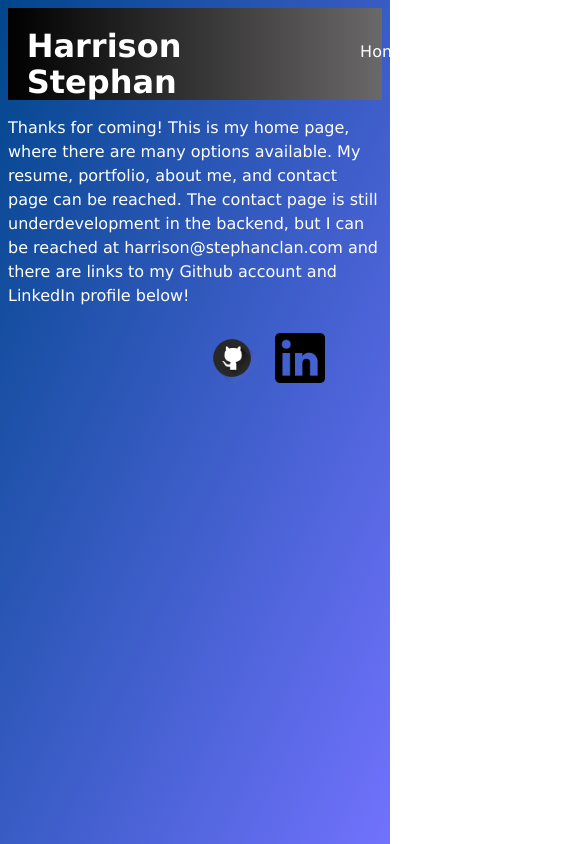
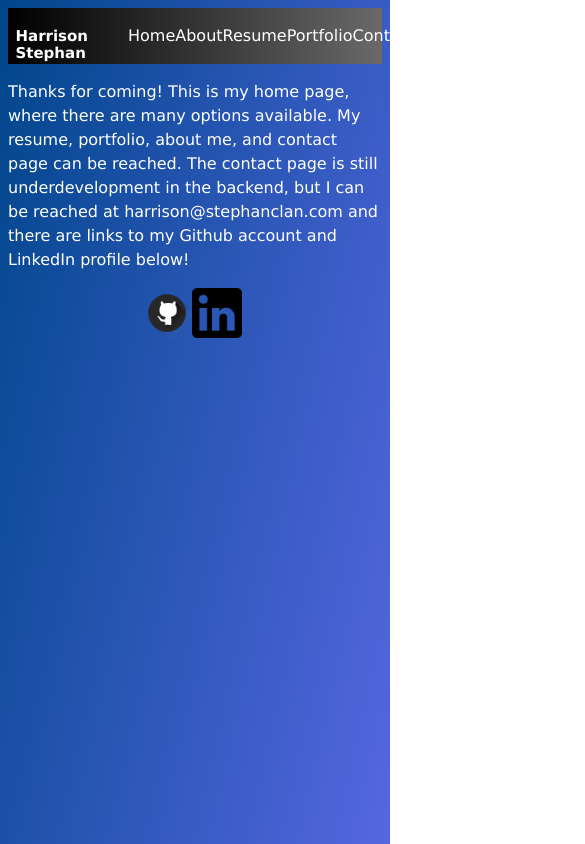
Before and after one commit to hstephan23/react-portfolio, a React (Vite) app: page / in a window 390 px wide. Shown: the top 844 px of the page, 585 px wide, since content can reach past the window. Built offline with nearby package versions, Linux system fonts and the light colour scheme.

Commit message:
fixed some screen issues

```diff
--- a/src/index.css
+++ b/src/index.css
@@ -3,6 +3,7 @@ body {
     color: white;
     background-image: linear-gradient(to bottom right, #00468B, #7272FE);
     background-repeat: no-repeat;
+    background-size: cover;
     min-height: 100vh;
 }
 
@@ -146,3 +147,47 @@ header {
     overflow-x: hidden;
     white-space: normal;
 }
+
+/* For small screens */
+@media screen and (max-width: 768px) {
+    body {
+        min-height: 200vh;
+    }
+
+    header {
+        padding-left: 2%;
+    }
+
+    .main-title {
+        padding: 0;
+        font-size: 15px;
+    }
+
+    .nav-tab,
+    .footer-tab {
+        margin: 0;
+    }
+
+    .footer-list {
+        margin-left: 25%;
+    }
+
+    .profile-picture {
+        width: 50%;
+    }
+
+    #project-pieces {
+        grid-template-columns: repeat(2, minmax(0, 1fr));
+    }
+}
+
+/* For extra small screens */
+@media screen and (max-width: 576px) {
+    .profile-picture {
+        width: 70%;
+    }
+
+    #project-pieces {
+        grid-template-columns: repeat(1, minmax(0, 1fr));
+    }
+}
```
